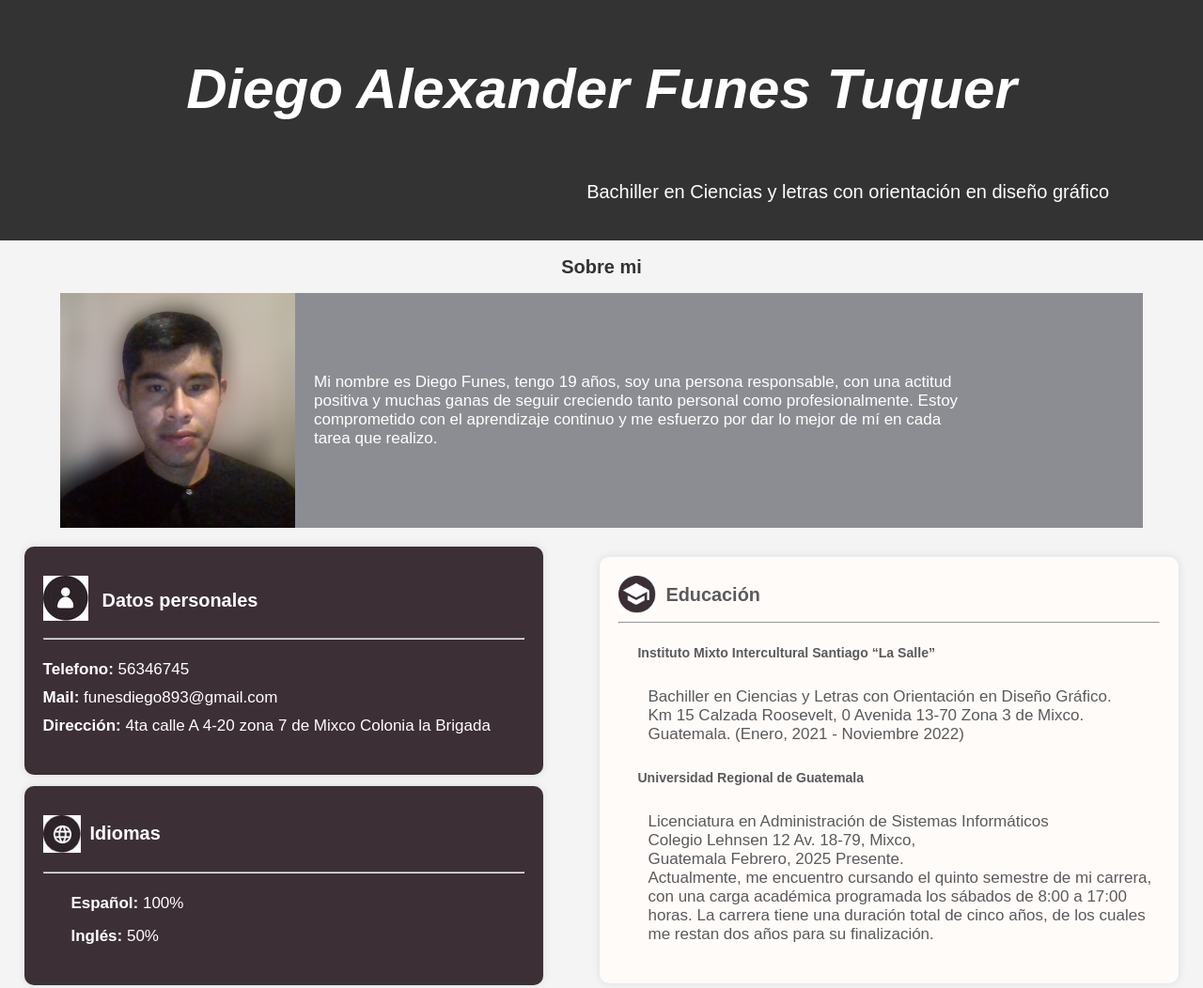
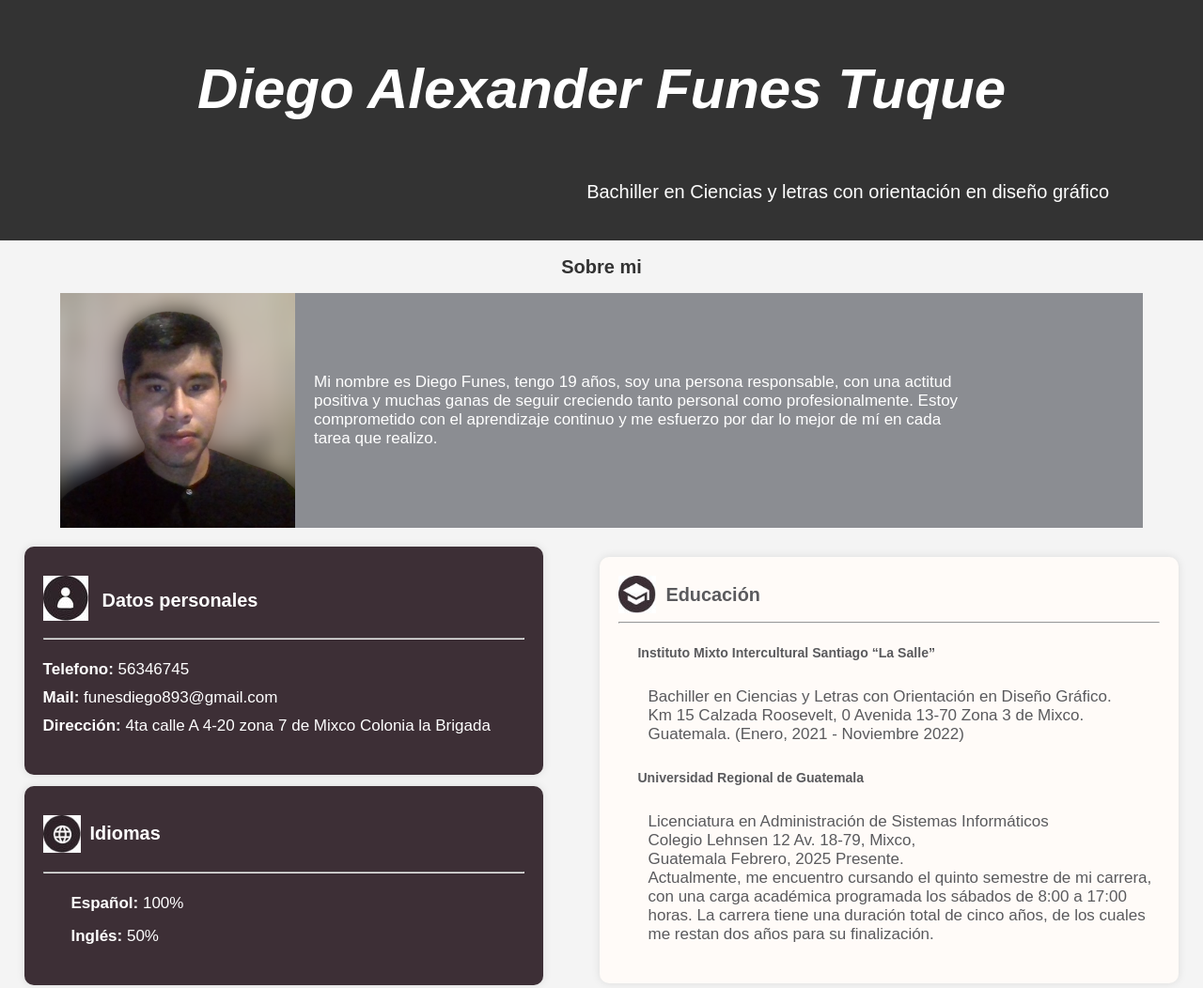
Before and after one commit to Alpha-Dev566/DiegoFunes, a plain HTML site: page index.html in a window 1280 px wide. Shown: the top 1052 px of the page at 94% size. Drawn offline with Linux system fonts and the light colour scheme.

Commit message:
Update index.html

```diff
--- a/index.html
+++ b/index.html
@@ -9,7 +9,7 @@
 <body>
     <!-- Nombre y profesión-->
     <header>
-        <h1><b><i>Diego Alexander Funes Tuquer</i></b></h1>
+        <h1><b><i>Diego Alexander Funes Tuque</i></b></h1>
         <p class="Nombre ">Bachiller en Ciencias y letras con orientación en diseño gráfico</p>
     </header>
 
```
